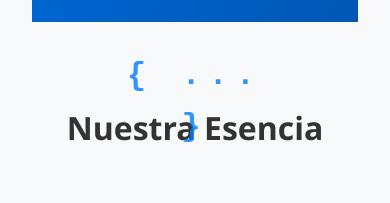
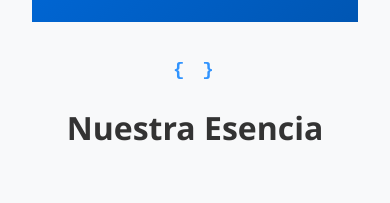
Before and after one commit to DemetrioReyes/desarrollosnerd, a React (Vite) app: page / in a window 390 px wide. Shown: the part 617-820 px from the top of the page. Built offline with nearby package versions, Linux system fonts and the light colour scheme.

Commit message:
fixed MissionVision.css

```diff
--- a/src/components/MisionVision/MisionVision.css
+++ b/src/components/MisionVision/MisionVision.css
@@ -106,6 +106,7 @@
   left: 0;
 }
 
+/* Estilos para móviles */
 @media (max-width: 768px) {
   .mision-vision-section {
     padding: 3rem 1rem;
@@ -122,4 +123,21 @@
   .mvv-card {
     padding: 1.5rem;
   }
+
+  .section-title::before {
+    content: '{ }';
+    font-size: 1.2rem;
+    letter-spacing: 0.2rem;
+    top: -15px;
+  }
 }
+
+/* Estilos para móviles pequeños */
+@media (max-width: 375px) {
+  .section-title::before {
+    content: '•';
+    font-size: 1.5rem;
+    letter-spacing: normal;
+    top: -20px;
+  }
+}
```
